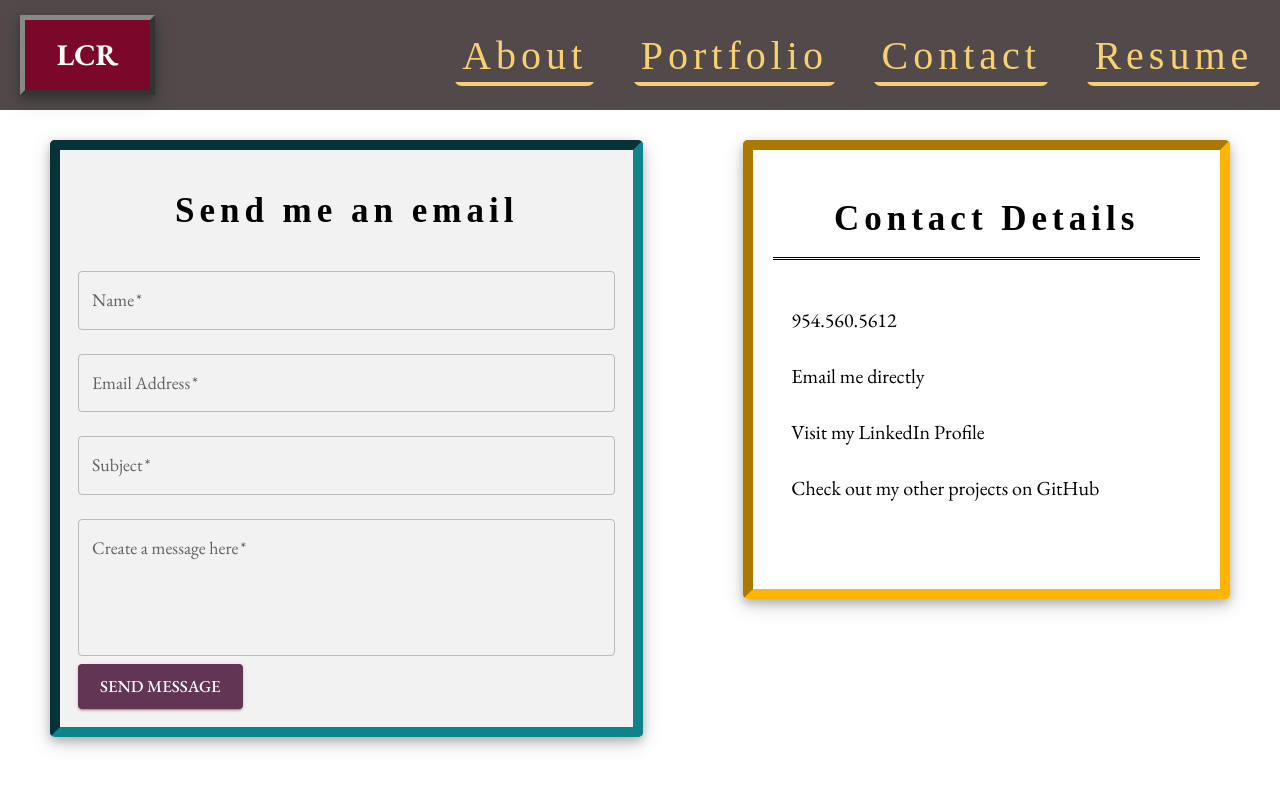
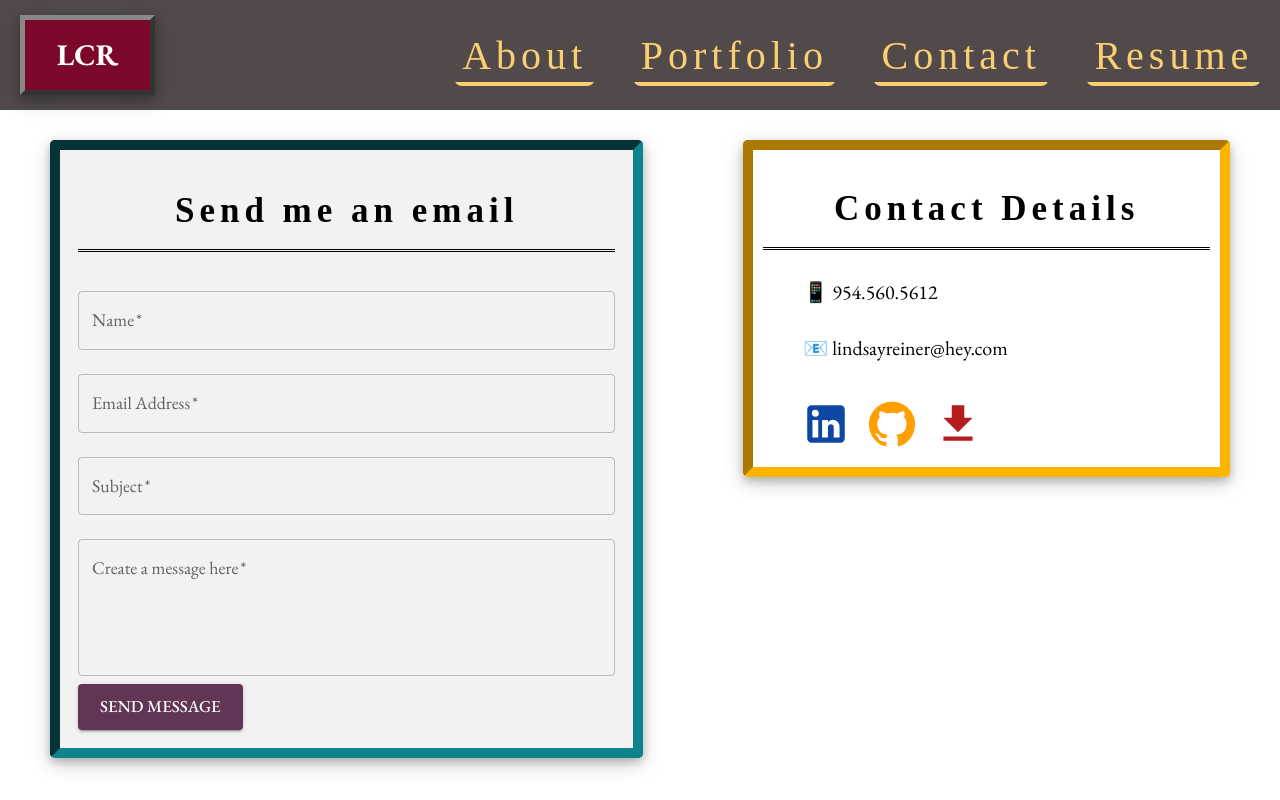
Before and after one commit to lindsayreiner/lindsay-portfolio, a React (Create React App) app in the folder portfolio/: page /contact in a window 1280 px wide. Built offline with nearby package versions, Linux system fonts and the light colour scheme; a web font is replaced by a local one.

Commit message:
style changes to contact details and contact form

```diff
--- a/portfolio/src/components/ContactDetails.js
+++ b/portfolio/src/components/ContactDetails.js
@@ -1,6 +1,13 @@
-import React from 'react'
+import React from 'react';
+import LinkedInIcon from '@mui/icons-material/LinkedIn';
+import GitHubIcon from '@mui/icons-material/GitHub';
+import Box from '@mui/material/Box';
+import IconButton from '@mui/material/IconButton';
+import DownloadIcon from '@mui/icons-material/Download';
+import { amber, blue, red } from '@mui/material/colors';
 
-import '../styles/ContactDetails.css'
+import '../styles/ContactDetails.css';
+import resume from '../images/lindsay_reiner_CSresume_8.8.2022.pdf'
 
 export default function ContactDetails() {
     return (
@@ -8,12 +15,22 @@ export default function ContactDetails() {
             <section className="contactDetails box-shadow">
                 <h1 className="contactHeader">Contact Details</h1>
                 <ul className="contactItems">
-                    <li className="contact">954.560.5612</li>
-                    <li className="contact"><a className="contactLink" href="mailto:lindsayreiner@hey.com">Email me directly</a></li>
-                    <li className="contact"><a className="contactLink" href="https://www.linkedin.com/in/lindsay-c-reiner-97098a2a/">Visit my LinkedIn Profile</a></li>
-                    <li className="contact"><a className="contactLink" href="https://github.com/lindsayreiner">Check out my other projects on GitHub</a></li>
+                    <li className="contact"><a className="contactLink" href="tel:9545605612">📱 954.560.5612</a></li>
+                    <li className="contact"><a className="contactLink" href="mailto:lindsayreiner@hey.com">📧 lindsayreiner@hey.com</a></li>
+                </ul>
+                <Box className="icon-wrapper">
+                    <IconButton aria-label="LinkedIn" href="https://www.linkedin.com/in/lindsay-c-reiner-97098a2a/">
+                        <LinkedInIcon sx={{ color: blue[900], width: 50, height: 50 }} />
+                    </IconButton>
+                    <IconButton aria-label="GitHub" href="https://github.com/lindsayreiner">
+                        <GitHubIcon sx={{ color: amber[700], width: 50, height: 50 }} />
+                    </IconButton>
+                    <IconButton aria-label="Resume Download" href={resume} download>
+                        <DownloadIcon sx={{ color: red[900], width: 50, height: 50 }} />
+                    </IconButton>
+                </Box>
 
-                </ul>
+
             </section>
         </>
     )
--- a/portfolio/src/components/ContactForm.js
+++ b/portfolio/src/components/ContactForm.js
@@ -54,7 +54,7 @@ export default function ContactForm() {
                 noValidate
                 autoComplete="off"
             >
-                <h1>Send me an email</h1>
+                <h1 className="formHeader">Send me an email</h1>
                 <Grid>
                     <TextField
                         id="outlined-basic" className="contactFormInput"
--- a/portfolio/src/styles/ContactDetails.css
+++ b/portfolio/src/styles/ContactDetails.css
@@ -6,14 +6,15 @@ padding-bottom: .5em;
 
 .contactDetails {
     margin: 3rem 5rem;
-    padding: 1em;
+    padding: .5em;
     border: 10px inset var(--mustard);
     border-radius: 5px;
     font-size: 20px;
 }
 
-.contactItems {
-    padding: 18px;
+.icon-wrapper {
+    display: flex;
+    margin-left: 3rem;
 }
 
 .contact,
@@ -30,6 +31,5 @@ padding-bottom: .5em;
     border-image-slice: 1;
     border-width: 5px;
     border-image-source: linear-gradient(133deg, var(--creamsicle) 25.00%, var(--mustard) 75.00%);
-    font-weight: bold;
     color: var(--navbar);
 }
--- a/portfolio/src/styles/ContactForm.css
+++ b/portfolio/src/styles/ContactForm.css
@@ -1,6 +1,11 @@
 h1 {
     font-size: 3.5rem;
     text-align: center;
+}
+
+.formHeader {
+    border-bottom: 3px double black;
+    padding-bottom: .5em;
 }
 
 
```
